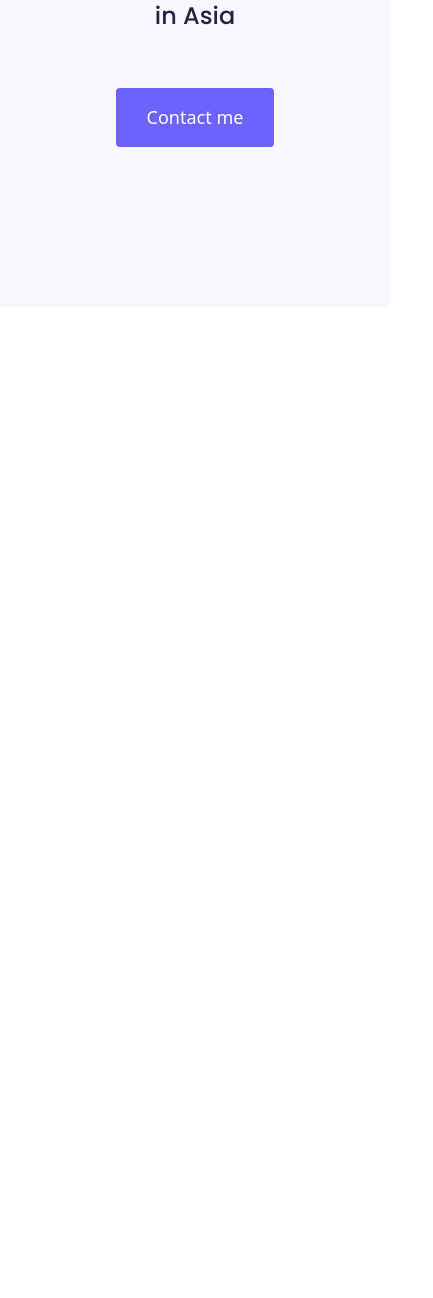
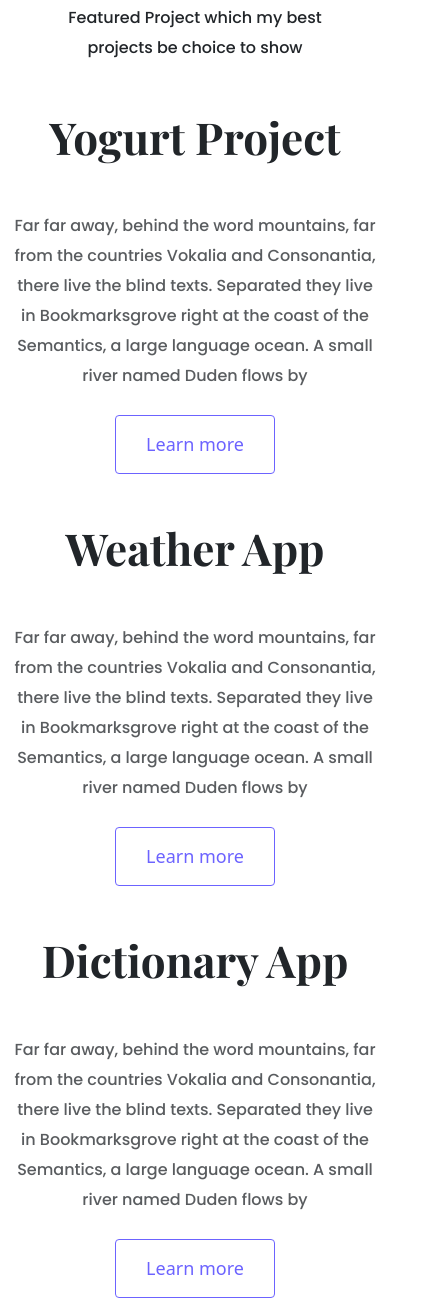
Before and after one commit to doriancodz/portfolio-project, a plain HTML site: page index.html in a window 390 px wide. Shown: the part 508-1806 px from the top of the page, 433 px wide, since content can reach past the window. Before the commit the page ends 844 px from the top, so only its background shows below. Drawn offline with nearby package versions, Linux system fonts and the light colour scheme.

Commit message:
integrated homepage content design

```diff
--- a/index.html
+++ b/index.html
@@ -42,5 +42,61 @@
         <a href="#" class="btn btn-branding">Contact me</a>
       </div>
     </div>
+    <p class="text-center m-5">
+      Featured Project which my best projects be choice to show
+    </p>
+    <div class="container">
+      <div class="row mb-5">
+        <div class="col d-none d-lg-block">
+          <img src="images/yogurt.png" alt="yogurt" class="img-fluid" />
+        </div>
+        <div class="col">
+          <div class="project-discription">
+            <h2 class="mb-5">Yogurt Project</h2>
+            <p class="mb-4 text-muted">
+              Far far away, behind the word mountains, far from the countries
+              Vokalia and Consonantia, there live the blind texts. Separated
+              they live in Bookmarksgrove right at the coast of the Semantics, a
+              large language ocean. A small river named Duden flows by
+            </p>
+            <a href="#" class="btn btn-branding-outline">Learn more</a>
+          </div>
+        </div>
+      </div>
+      <div class="row mb-5">
+        <div class="col">
+          <div class="project-discription">
+            <h2 class="mb-5">Weather App</h2>
+            <p class="mb-4 text-muted">
+              Far far away, behind the word mountains, far from the countries
+              Vokalia and Consonantia, there live the blind texts. Separated
+              they live in Bookmarksgrove right at the coast of the Semantics, a
+              large language ocean. A small river named Duden flows by
+            </p>
+            <a href="#" class="btn btn-branding-outline">Learn more</a>
+          </div>
+        </div>
+        <div class="col d-none d-lg-block">
+          <img src="images/weather.png" alt="weather" class="img-fluid" />
+        </div>
+      </div>
+      <div class="row">
+        <div class="col d-none d-lg-block">
+          <img src="images/dictionary.png" alt="dictionary" class="img-fluid" />
+        </div>
+        <div class="col">
+          <div class="project-discription">
+            <h2 class="mb-5">Dictionary App</h2>
+            <p class="mb-4 text-muted">
+              Far far away, behind the word mountains, far from the countries
+              Vokalia and Consonantia, there live the blind texts. Separated
+              they live in Bookmarksgrove right at the coast of the Semantics, a
+              large language ocean. A small river named Duden flows by
+            </p>
+            <a href="#" class="btn btn-branding-outline">Learn more</a>
+          </div>
+        </div>
+      </div>
+    </div>
   </body>
 </html>
--- a/src/style.css
+++ b/src/style.css
@@ -19,9 +19,15 @@ h1 {
   font-size: 96px;
 }
 
+h2 {
+  font-size: 64px;
+}
+
 p {
   font-family: var(--default-font-family);
   font-weight: normal;
+  font-size: 16px;
+  line-height: 30px;
 }
 
 .hero {
@@ -53,3 +59,36 @@ p {
   line-height: 27px;
   padding: 15px 30px;
 }
+
+.btn-branding-outline {
+  color: var(--branding-color);
+  border: 1px solid var(--branding-color);
+  border-radius: 4px;
+  font-size: 18px;
+  line-height: 27px;
+  padding: 15px 30px;
+}
+
+.project-discription {
+  padding: 120px 60px;
+}
+
+@media (max-width: 900px) {
+  h1 {
+    font-size: 44px;
+    line-height: 1.4;
+  }
+
+  h2 {
+    font-size: 44px;
+  }
+
+  .hero {
+    padding: 80px 20px;
+  }
+
+  .project-discription {
+    padding: 0;
+    text-align: center;
+  }
+}
```
Also changed, not shown: images/dictionary.png (added), images/weather.png (added), images/yogurt.png (added).
